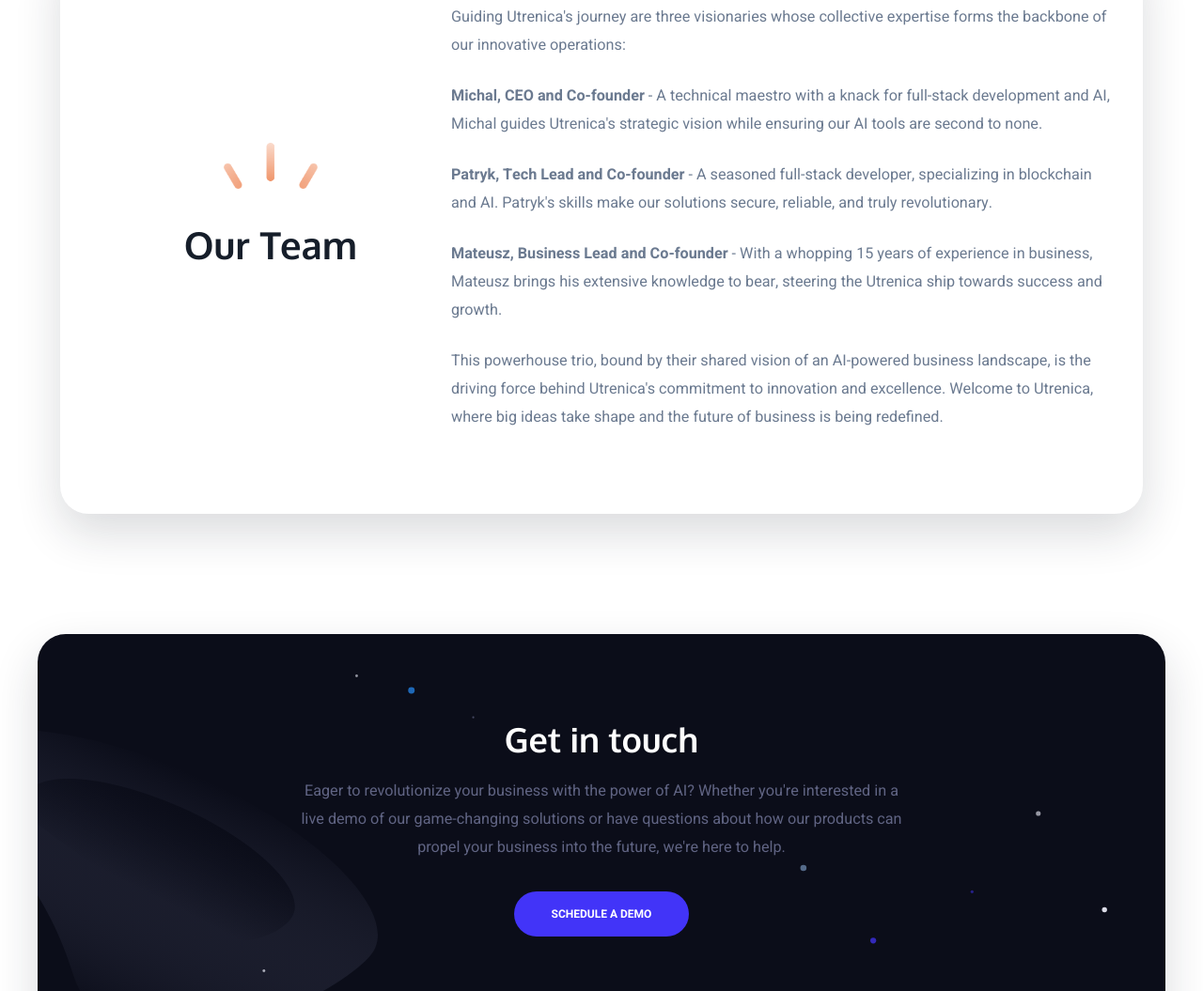
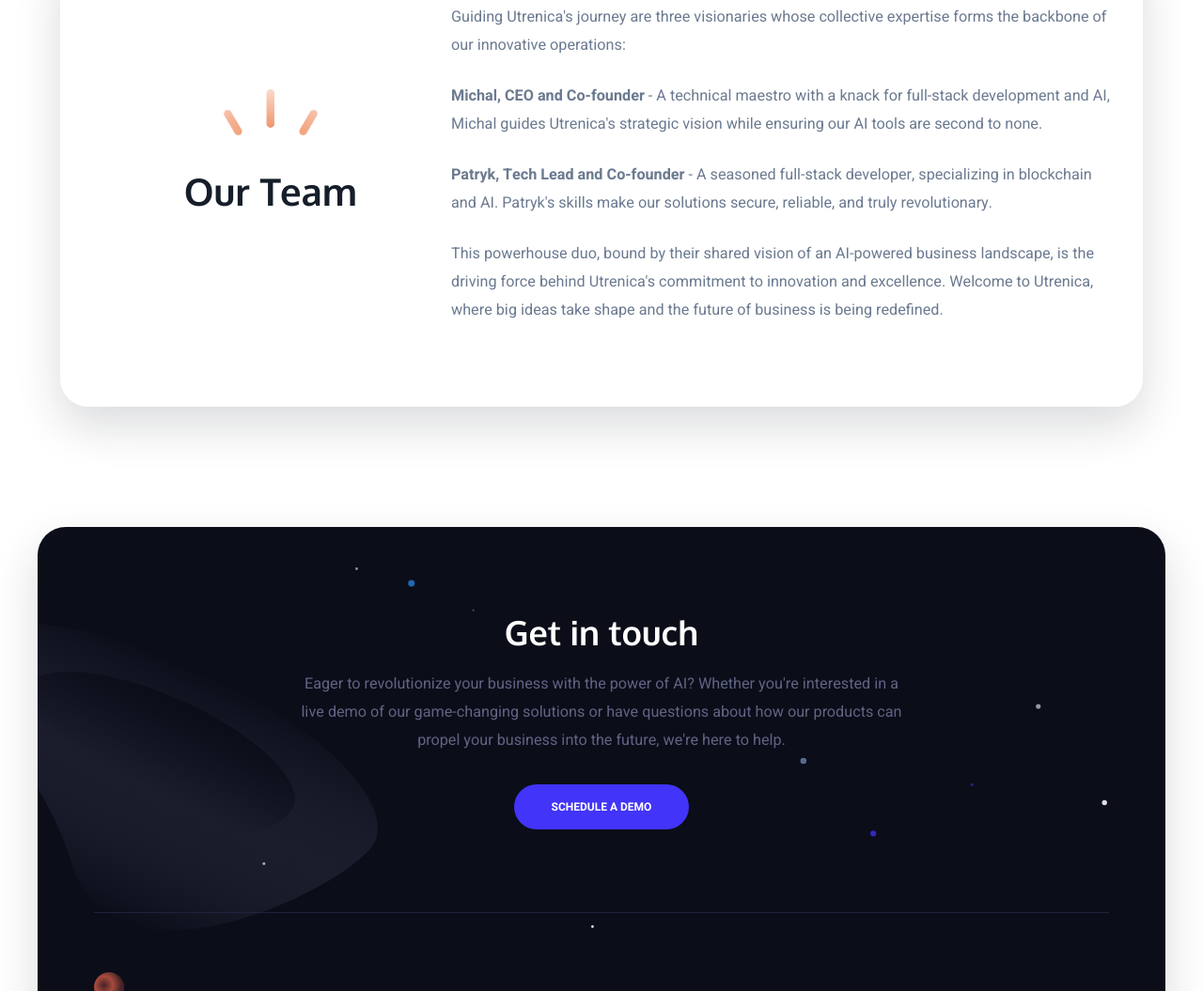
Before and after one commit to Utrenica/utrenica.github.io, a plain HTML site: page index.html in a window 1280 px wide. Shown: the part 4200-5255 px from the top of the page at 94% size. Drawn offline with nearby package versions, Linux system fonts and the light colour scheme.

Commit message:
remove Mateusz

```diff
--- a/index.html
+++ b/index.html
@@ -135,10 +135,7 @@
 					<p>
 						<strong>Patryk, Tech Lead and Co-founder</strong> - A seasoned full-stack developer, specializing in blockchain and AI. Patryk's skills make our solutions secure, reliable, and truly revolutionary.
 					</p>
-					<p>
-						<strong>Mateusz, Business Lead and Co-founder</strong> - With a whopping 15 years of experience in business, Mateusz brings his extensive knowledge to bear, steering the Utrenica ship towards success and growth.
-					</p>
-					<p>This powerhouse trio, bound by their shared vision of an AI-powered business landscape, is the driving force behind Utrenica's commitment to innovation and excellence. Welcome to Utrenica, where big ideas take shape and the future of business is being redefined.</p>
+					<p>This powerhouse duo, bound by their shared vision of an AI-powered business landscape, is the driving force behind Utrenica's commitment to innovation and excellence. Welcome to Utrenica, where big ideas take shape and the future of business is being redefined.</p>
 				</div>
 			</section>
         </main>
```
